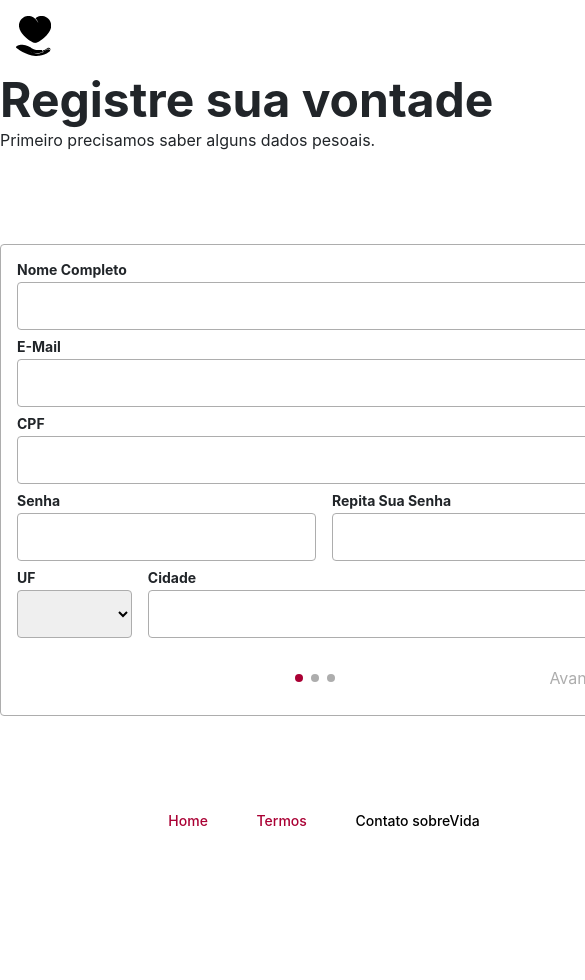
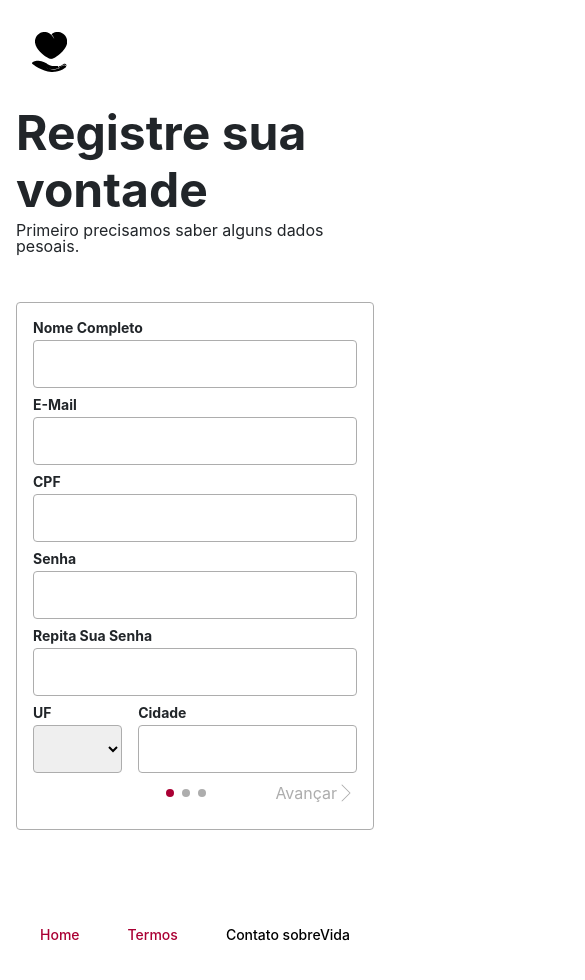
Before and after one commit to caiomarqs/frontend-sobrevida, a React (Create React App) app: page /register in a window 390 px wide. Shown: the top 980 px of the page, 585 px wide, since content can reach past the window. Before the commit the page ends 844 px from the top, so only its background shows below. Built offline with nearby package versions, Linux system fonts and the light colour scheme; a web font is replaced by a local one; what remarkable would draw is missing.

Commit message:
Add a responsive on login and cadastro

```diff
--- a/src/_sass/components/_form_page.scss
+++ b/src/_sass/components/_form_page.scss
@@ -7,6 +7,14 @@
     .left-container {
         width: 1rem;
         background-color: $vinho-000;
+
+        @media (max-width: $max-md){
+            width: .5rem;
+        }
+
+        @media (max-width: $max-sm){
+            display: none;
+        }
     }
 
     #form-content{
@@ -48,4 +56,10 @@
             color: $preto-000;
         }
     }
+
+    @media (max-width: $max-sm){
+        width: 100%;
+        max-width: 22.5rem;
+        margin-bottom: 6rem;
+    }
 }
--- a/src/_sass/components/_simple_form.scss
+++ b/src/_sass/components/_simple_form.scss
@@ -3,4 +3,12 @@
     border-radius: 0.25rem;
     width: 22.5rem;
     padding: 1rem;
+
+
+
+    @media (max-width: $max-sm){
+        width: 100%;
+        max-width: 22.5rem;
+    }
+
 }
--- a/src/_sass/components/_slide_form.scss
+++ b/src/_sass/components/_slide_form.scss
@@ -28,6 +28,11 @@
         }
         &::-webkit-scrollbar-thumb:hover {
             background: $cinza-200;
+        }
+
+        @media (max-width: $max-md){
+            height: fit-content;
+            max-height: none;
         }
     }
 
@@ -109,4 +114,10 @@
             }
         }
     }
+
+    @media (max-width: $max-md){
+        width: 100%;
+        max-width: 40.5rem;
+        height: fit-content;
+    }
 }
--- a/src/_sass/view/_cadastro.scss
+++ b/src/_sass/view/_cadastro.scss
@@ -20,16 +20,24 @@
 
     img {
         z-index: 100;
-        min-width: 42.875rem;
-        width: 42.875rem;
+        width: 100%;
+        max-width: 42.875rem;
+    }
+
+    @media (max-width: $max-md) {
+        display: none;
     }
 }
 
 .cadastro-principal-container {
     flex: 4;
-    .cadastro-form-header{
-        h2{
-            margin-bottom: .25rem;
+    padding: 16px;
+    .cadastro-form-header {
+        width: 40.5rem;
+        margin-bottom: 6rem;
+
+        h2 {
+            margin-bottom: 0.25rem;
         }
     }
     .cadastro-form-container {
@@ -44,67 +52,66 @@
             display: flex;
             flex-flow: row wrap;
 
-            .simple-input-group{
+            .simple-input-group {
                 margin-bottom: 0.5rem;
             }
 
             #simple-input-group-nome,
             #simple-input-group-email,
-            #simple-input-group-cpf{
+            #simple-input-group-cpf {
                 width: 100%;
             }
 
             #simple-input-group-password,
             #simple-input-group-rPassword {
-                width: calc(50% - .5rem);
+                width: calc(50% - 0.5rem);
             }
 
-            #simple-input-group-password{
+            #simple-input-group-password {
                 margin-right: 1rem;
             }
 
-            #dropdown-input-group-uf{
+            #dropdown-input-group-uf {
                 margin-right: 1rem;
-                width: calc(20% - .5rem);
+                width: calc(20% - 0.5rem);
                 margin-bottom: 0;
             }
 
-            #simple-input-group-cidade{
-                width: calc(80% - .5rem);
+            #simple-input-group-cidade {
+                width: calc(80% - 0.5rem);
                 margin-bottom: 0;
             }
-
         }
 
-
-        .cadastro-slide-2, .cadastro-slide-2>div {
+        .cadastro-slide-2,
+        .cadastro-slide-2 > div {
             display: flex;
             flex-flow: row wrap;
 
-            .simple-input-group, p, .dropdown-input-group{
+            .simple-input-group,
+            p,
+            .dropdown-input-group {
                 margin-bottom: 0.5rem;
                 width: 100%;
             }
 
-            hr{
+            hr {
                 width: 100%;
                 color: $cinza-200;
                 background-color: $cinza-200;
             }
 
-            button{
-                margin: .5rem 0 1.5rem 0;
+            button {
+                margin: 0.5rem 0 1.5rem 0;
             }
-
-
         }
 
-        .cadastro-slide-3{
-            .text-area-group{
+        .cadastro-slide-3 {
+            .text-area-group {
                 margin-bottom: 0.75rem;
             }
 
-            #cadastro-btn{
+            #cadastro-btn {
                 align-self: flex-end;
                 width: 100%;
                 margin-top: 4rem;
@@ -147,14 +154,57 @@
         }
     }
 
-    .cadastro-form-header {
+    .close-alert {
         width: 40.5rem;
-        margin-bottom: 6rem;
+        margin-bottom: 2rem;
+        margin-top: -4rem;
     }
 
-    .close-alert{
-        width: 40.5rem;
-        margin-bottom: 32px;
-        margin-top: -4rem;
+    @media (max-width: $max-md) {
+        .cadastro-form-header {
+            width: 100%;
+            max-width: 40.5rem;
+            margin-bottom: 3rem;
+        }
+
+        .close-alert{
+            width: 100%;
+            max-width: 40.5rem;
+        }
+    }
+
+    @media (max-width: $max-sm) {
+        .cadastro-form-container {
+            height: fit-content;
+            padding-top: 2rem;
+
+            .cadastro-slide-1 {
+                #simple-input-group-password,
+                #simple-input-group-rPassword {
+                    width: 100%
+
+                }
+
+                #simple-input-group-password {
+                    margin-right: 0;
+                }
+
+                #dropdown-input-group-uf {
+                    margin-right: 1rem;
+                    width: calc(30% - 0.5rem);
+                    margin-bottom: 0;
+                }
+
+                #simple-input-group-cidade {
+                    width: calc(70% - 0.5rem);
+                    margin-bottom: 0;
+                }
+            }
+        }
+
+        .close-alert {
+            margin-bottom: 2rem;
+            margin-top: -1rem;
+        }
     }
 }
--- a/src/_sass/view/_login.scss
+++ b/src/_sass/view/_login.scss
@@ -1,24 +1,29 @@
-.login-brand{
+.login-brand {
     flex: 2;
     display: flex;
     flex-direction: column;
     justify-content: center;
     align-items: center;
+    padding: 0 2rem;
 
-    .login-brand-text-container{
+    .login-brand-text-container {
         margin-bottom: 6rem;
     }
 
-    img{
+    img {
         max-width: 552px;
+        width: 100%;
     }
 
+    @media (max-width: $max-md) {
+        display: none;
+    }
 }
 
-.login-principal-container{
+.login-principal-container {
     flex: 1;
 
-    .login-form-container{
+    .login-form-container {
         flex: 1;
         padding: 1rem;
         display: flex;
@@ -26,25 +31,25 @@
         justify-content: center;
         align-items: center;
 
-        >h2, >p{
+        > h2,
+        > p {
             width: 22.5rem;
         }
 
-        >p{
+        > p {
             margin-bottom: 1.75rem;
         }
     }
 
-
-    .login-btn{
+    .login-btn {
         width: 100%;
     }
 
-    input{
+    input {
         margin-bottom: 12px;
     }
 
-    .register-login{
+    .register-login {
         border: 0.05rem solid $cinza-200;
         border-radius: 0.25rem;
         width: 22.5rem;
@@ -56,13 +61,34 @@
         justify-content: center;
         @include links();
 
-        a{
+        a {
             color: $vinho-000;
         }
     }
 
-    .close-alert{
+    .close-alert {
         width: 22.5rem;
         margin-bottom: 32px;
     }
+
+    @media (max-width: $max-md) {
+    }
+
+    @media (max-width: $max-sm) {
+        input {
+            width: 100%;
+        }
+
+        .register-login {
+            width: 100%;
+            max-width: 22.5rem;
+        }
+        .login-form-container {
+            > h2,
+            > p {
+                width: 100%;
+                max-width: 22.5rem;
+            }
+        }
+    }
 }
```
